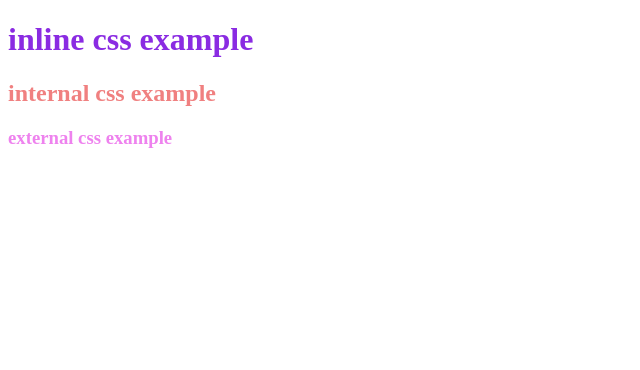
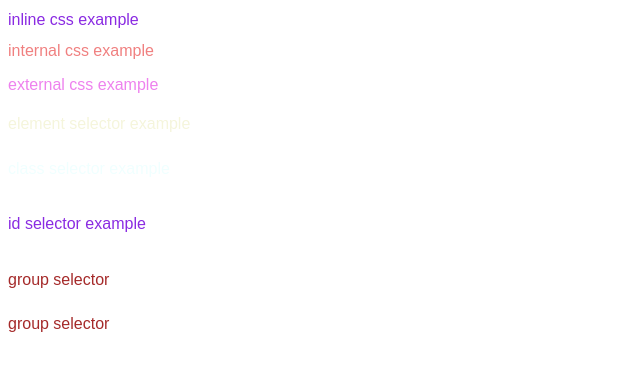
Before and after one commit to Kowalanumero1/CSS-introduction, a plain HTML site: page index.html in a window 1280 px wide. Shown: the whole page, without its empty margins (0-640 px from the left). Drawn offline with Linux system fonts and the light colour scheme.

Commit message:
initial commit

```diff
--- a/index.html
+++ b/index.html
@@ -15,5 +15,11 @@
         <h1 style="color:blueviolet">inline css example</h1>
         <h2>internal css example</h2>
         <h3>external css example</h3>
+        <h4>element selector example</h4>
+        <h5 class="myclass">class selector example</h5>
+        <h6 id="apple">id selector example</h6>
+        <h5>group selector</h5>
+        <p>group selector</p>
+
     </body>
 </html>
--- a/style.css
+++ b/style.css
@@ -1,3 +1,23 @@
 h3{
     color:violet;
 }
+/*element selector8*/
+h4{
+    color :beige
+}
+/*class selector*/
+.myclass {
+    color  :azure
+}
+/*my id*/
+#apple{
+    color:blueviolet
+}
+/*group selector*/
+h5,p{
+    color:brown
+}
+/*universal selector*/
+*{
+    font: 1em sans-serif;
+}
```
